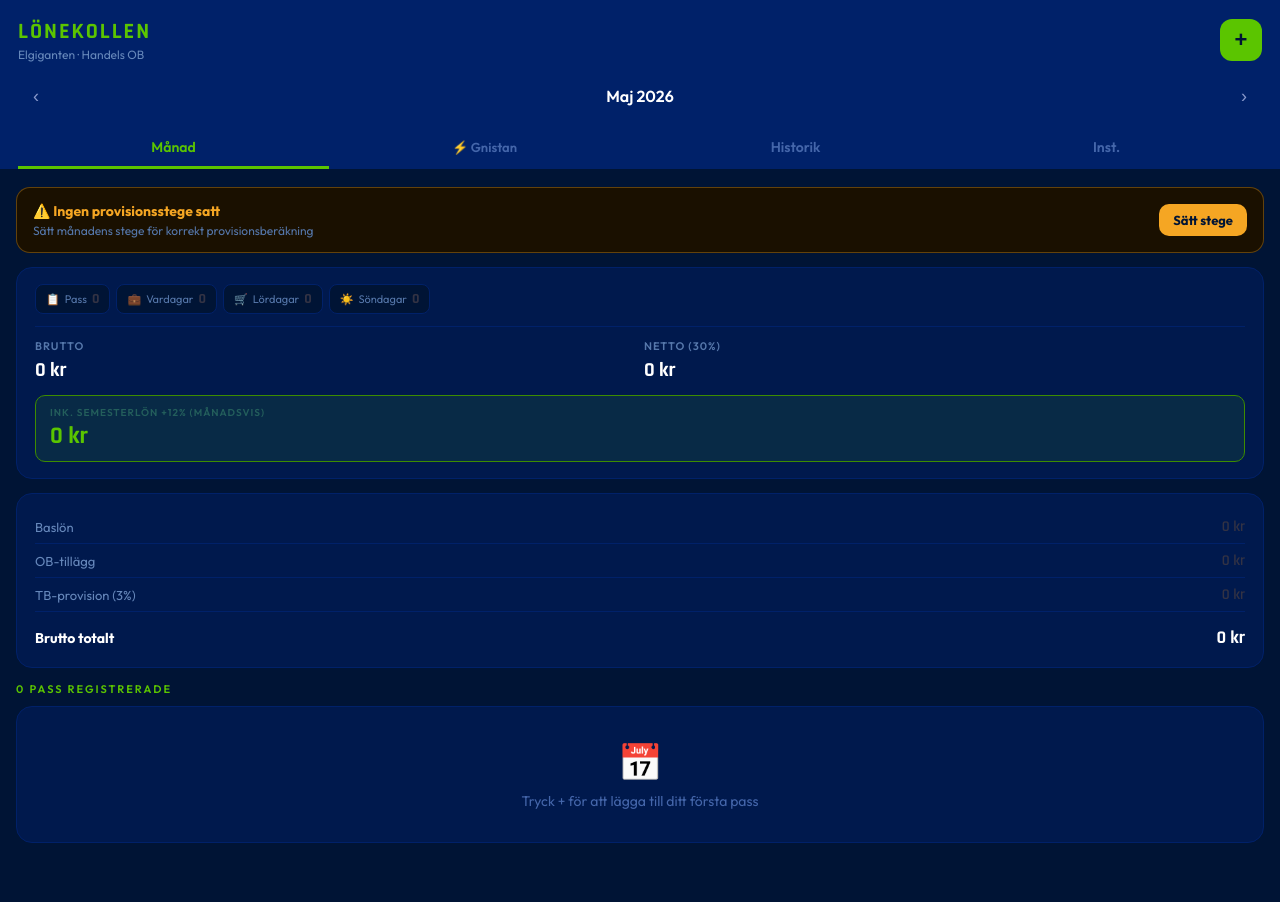
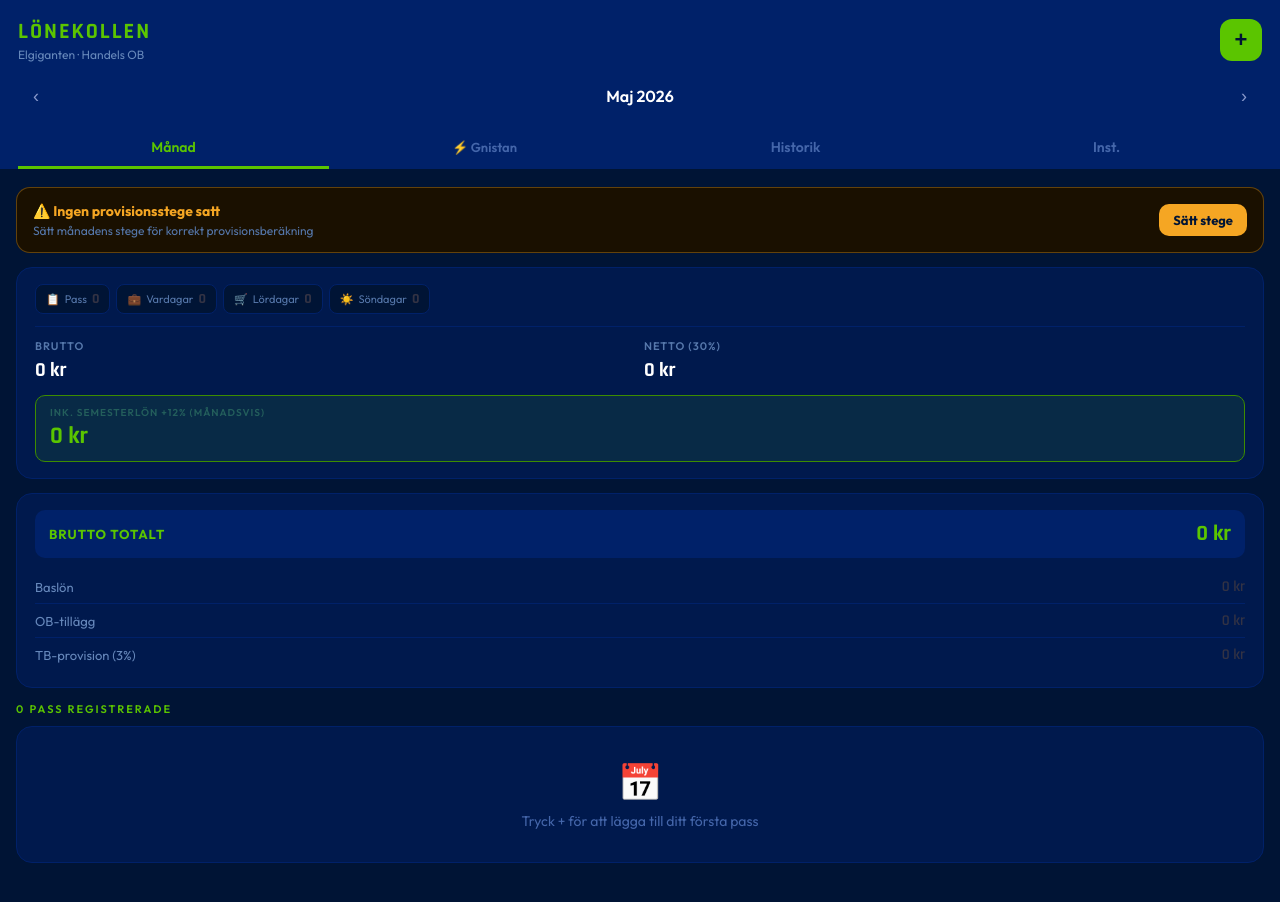
Before and after one commit to hansdouglasnygren/LoneKollen, a React (Vite) app: page / in a window 1280 px wide. Shown: the top 902 px of the page. Built offline with nearby package versions, Linux system fonts and the light colour scheme.

Commit message:
Update LöneKollen.jsx

```diff
--- a/LöneKollen.jsx
+++ b/LöneKollen.jsx
@@ -594,6 +594,15 @@ export default function LöneKollen() {
 
             {/* Uppdelning */}
             <div style={{ ...cardStyle, marginBottom: 14 }}>
+              {/* Brutto totalt — högst upp */}
+              <div style={{
+                display: "flex", justifyContent: "space-between", alignItems: "center",
+                padding: "10px 14px", marginBottom: 12,
+                background: N, borderRadius: 10,
+              }}>
+                <span style={{ color: G, fontSize: 13, fontWeight: 700, textTransform: "uppercase", letterSpacing: 1 }}>Brutto totalt</span>
+                <span style={{ color: G, fontFamily: "Rajdhani, sans-serif", fontWeight: 800, fontSize: 22 }}>{fmt(summary.brutto)}</span>
+              </div>
               {[
                 ["Baslön", summary.baseLön, null],
                 ["OB-tillägg", summary.obLön, null],
@@ -605,17 +614,12 @@ export default function LöneKollen() {
                 <div key={label} style={{
                   display: "flex", justifyContent: "space-between", alignItems: "center",
                   padding: "7px 0",
-                  borderBottom: `1px solid ${N}`,
+                  borderBottom: i < arr.length - 1 ? `1px solid ${N}` : "none",
                 }}>
                   <span style={{ color: "#6688bb", fontSize: 13 }}>{label}</span>
                   <span style={{ color: color ?? (val > 0 ? "#c8deff" : "#334"), fontWeight: 600, fontFamily: "Rajdhani, sans-serif", fontSize: 15 }}>{fmt(val)}</span>
                 </div>
               ))}
-              {/* Totalsumma */}
-              <div style={{ display: "flex", justifyContent: "space-between", alignItems: "center", padding: "10px 0 2px", marginTop: 4 }}>
-                <span style={{ color: "#fff", fontSize: 14, fontWeight: 700 }}>Brutto totalt</span>
-                <span style={{ color: "#fff", fontFamily: "Rajdhani, sans-serif", fontWeight: 800, fontSize: 18 }}>{fmt(summary.brutto)}</span>
-              </div>
             </div>
 
             <div style={{ color: G, fontSize: 11, fontWeight: 600, letterSpacing: 2, textTransform: "uppercase", marginBottom: 10 }}>
```
